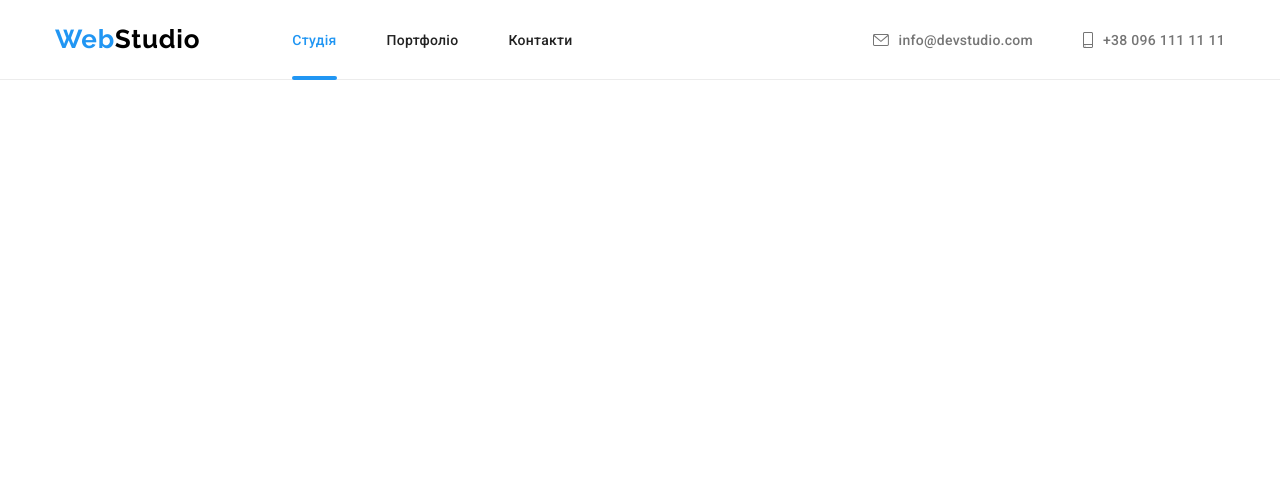
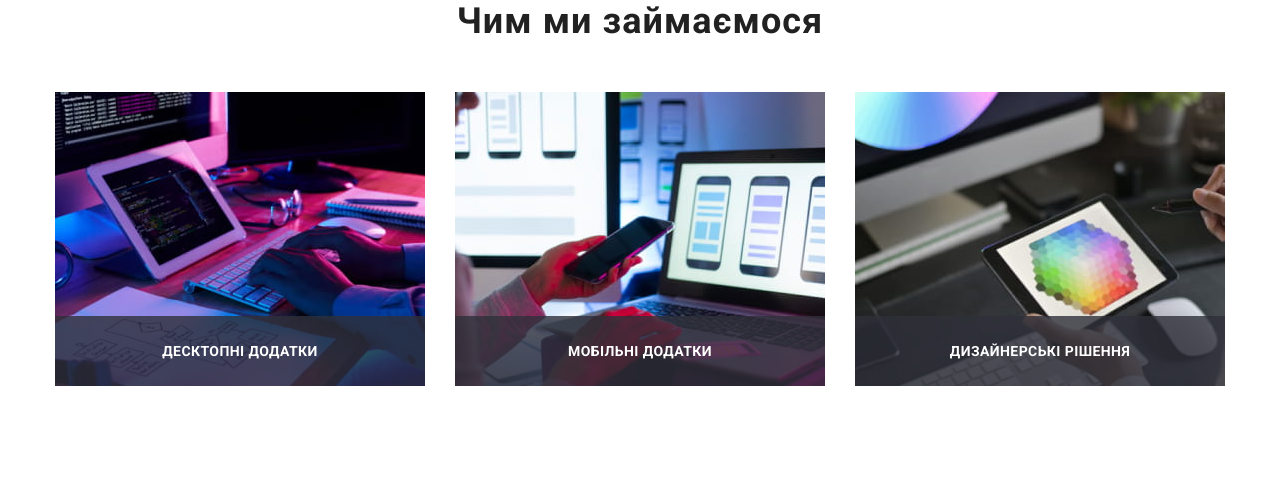
Before and after one commit to hakuna00723/goit-markup-hw-08, a plain HTML site: page index.html in a window 1280 px wide. Drawn offline with nearby package versions, Linux system fonts and the light colour scheme.

Commit message:
finished adaptation for function

```diff
--- a/index.html
+++ b/index.html
@@ -25,7 +25,7 @@
   </head>
   <body class="page">
     <!-- Header -->
-    <header class="header">
+    <!-- <header class="header">
       <div class="container header__container">
         <a class="logo header__logo link" lang="en" href="./index.html"
           >Web<span class="logo__dark">Studio</span></a
@@ -72,7 +72,7 @@
           </svg>
         </button>
       </div>
-    </header>
+    </header> -->
     <main>
       <!-- Hero  -->
       <!-- <section class="hero">
@@ -134,7 +134,7 @@
         </div>
       </section> -->
       <!-- Functions -->
-      <!-- <section class="function">
+      <section class="function">
         <div class="container">
           <h2 class="function__title">Чим ми займаємося</h2>
           <ul class="function__list list">
@@ -182,7 +182,7 @@
             </li>
           </ul>
         </div>
-      </section> -->
+      </section>
       <!-- Team -->
       <!-- <section class="team">
         <div class="container">
@@ -769,7 +769,7 @@
     </div>
     <!-- Script Modal  -->
     <script src="./js/modal.js"></script>
-    <!-- Mobile menu -->
+    <!-- Script Mobile menu -->
      <script
       defer
       src="https://cdnjs.cloudflare.com/ajax/libs/body-scroll-lock/3.1.5/bodyScrollLock.min.js"
--- a/sass/layouts/_functions.scss
+++ b/sass/layouts/_functions.scss
@@ -1,4 +1,7 @@
 .function {
+  @media screen and (max-width: 1199.5px) {
+    display: none;
+  }
   padding-bottom: 94px;
 }
 
```
Also changed, not shown: css/main.css, css/main.min.css, 2 other files.
